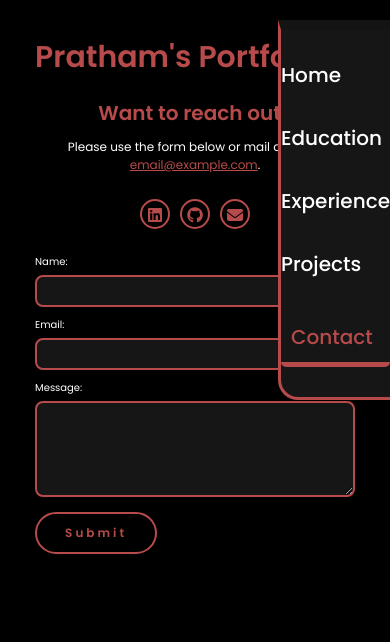
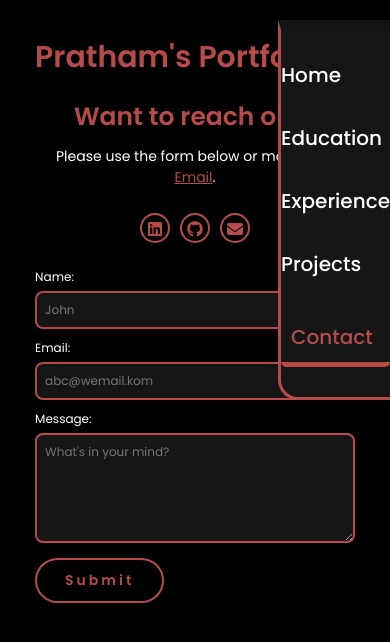
Before and after one commit to prathamshah01/PrathamsPortfolio, a plain HTML site: page contact.html in a window 390 px wide. Drawn offline with Linux system fonts and the light colour scheme.

Commit message:
Added missing documents and edited code

```diff
--- a/contact.html
+++ b/contact.html
@@ -25,7 +25,7 @@
         <br>
         <div class="contact-info">
             <h2>Want to reach out?</h2>
-            <p>Please use the form below or mail at <a href="mailto:your-email@example.com">your-email@example.com</a>.</p>
+            <p>Please use the form below or mail at <a href="https://mail.google.com/mail/u/0/?tab=rm&ogbl#inbox?compose=DmwnWrRtsFZswzNGnxHLXDvgMdPmLBsMfcbjxHmLHwgKHpWhHqndFgZvcWCxbCJBZrlTdGxNFMVB " target="_blank">My Email</a>.</p>
             <div class="social-icons">
                 <a href="https://www.linkedin.com/in/pratham-shah-977628249/" target="_blank" title="LinkedIn"><i class="fa-brands fa-linkedin"></i></a>
                 <a href="https://github.com/prathamshah01" target="_blank" title="GitHub"><i class="fa-brands fa-github"></i></a>
@@ -35,13 +35,13 @@
 
         <form class="contact-form" action="#" method="post">
             <label for="name">Name:</label>
-            <input type="text" id="name" name="name" required>
+            <input type="text" id="name" name="name" placeholder="John" required>
 
             <label for="email">Email:</label>
-            <input type="email" id="email" name="email" required>
+            <input type="email" id="email" name="email" placeholder="abc@wemail.kom" required>
 
             <label for="message">Message:</label>
-            <textarea id="message" name="message" rows="5" required></textarea>
+            <textarea id="message" name="message" rows="5" placeholder="What's in your mind?" required></textarea>
 
             <button type="submit" class="btn">Submit</button>
         </form>
--- a/style.css
+++ b/style.css
@@ -268,7 +268,10 @@ span{
         margin-top: 4rem;
     }
 
-/* General Reset for Experience page */
+
+
+
+/* General Reset for Education page */
 * {
     margin: 0;
     padding: 0;
@@ -278,6 +281,7 @@ span{
 }
 
 /* Styling for the Education section */
+
 .education {
     padding: 5rem 9%;
     background-color: black;
@@ -349,6 +353,7 @@ td img {
     text-decoration: none;
     font-family: 'Poppins', sans-serif;
 }
+
 
 /* Styling for the Experience section */
 .experience {
@@ -430,7 +435,9 @@ td img {
 }
 
 
-/* General Reset */
+
+
+/* General Reset for Projects page */
 * {
     margin: 0;
     padding: 0;
@@ -439,12 +446,14 @@ td img {
     font-family: 'Poppins', sans-serif;
 }
 
+
 /* Styling for the Projects section */
 .projects {
     padding: 5rem 9%;
     background-color: black;
     color: white;
 }
+
 
 /* Container for Project Item */
 .project-item {
@@ -454,6 +463,7 @@ td img {
     margin-bottom: 3rem;
 }
 
+
 /* Project Image Styling */
 .project-img img {
     width: 200px; /* Adjust size as needed */
@@ -461,6 +471,7 @@ td img {
     border-radius: 8px;
     margin-right: 2rem;
 }
+
 
 /* Project Details Styling */
 .project-details {
@@ -482,6 +493,7 @@ td img {
     font-size: 1.4rem;
     line-height: 1.6;
 }
+
 
 /* Social Icons Styling */
 .social-icons {
@@ -510,26 +522,9 @@ td img {
     transform: scale(1.3);
 }
 
+
 /* Responsive adjustments */
-@media (max-width: 1000px) {
-    .project-img img {
-        width: 150px;
-    }
-
-    .project-details h1 {
-        font-size: 2rem;
-    }
-
-    .tagline {
-        font-size: 1.4rem;
-    }
-
-    .description {
-        font-size: 1.2rem;
-    }
-}
-
-@media (max-width: 600px) {
+@media (max-width: 995px) {
     .project-item {
         flex-direction: column;
         text-align: center;
@@ -671,7 +666,7 @@ td img {
 }
 
 /* Responsive adjustments */
-@media (max-width: 1000px) {
+@media (max-width: 995px) {
     .contact-info h2 {
         font-size: 2.5rem;
     }
@@ -688,6 +683,7 @@ td img {
     .contact-form textarea {
         padding: 0.8rem;
         font-size: 1.2rem;
+
     }
 
     .contact-form button {
@@ -695,29 +691,7 @@ td img {
     }
 }
 
-@media (max-width: 600px) {
-    .contact-info h2 {
-        font-size: 2rem;
-    }
 
-    .contact-info p {
-        font-size: 1.2rem;
-    }
-
-    .contact-form label {
-        font-size: 1rem;
-    }
-
-    .contact-form input,
-    .contact-form textarea {
-        padding: 0.6rem;
-        font-size: 1rem;
-    }
-
-    .contact-form button {
-        font-size: 1.2rem;
-    }
-}
 
 
 }
```
Also changed, not shown: projects.html (+1 -1 lines), 1 other file.
